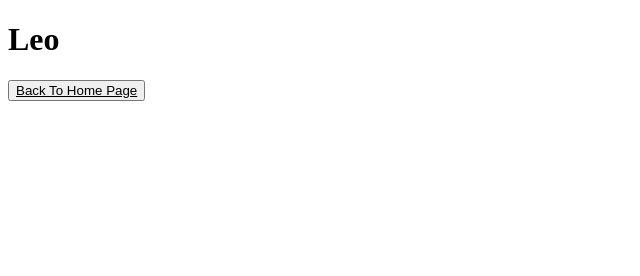
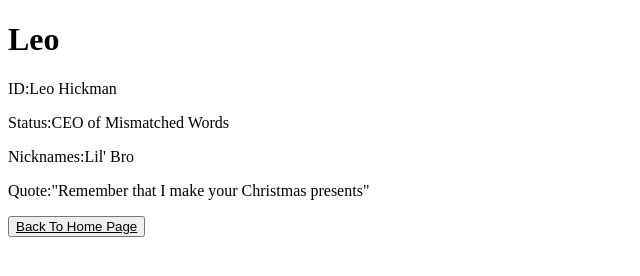
Before and after one commit to HENRA-html/DaFriendGroup.com, a plain HTML site: page Leo.html in a window 1280 px wide. Shown: the whole page, without its empty margins (0-640 px from the left). Drawn offline with Linux system fonts and the light colour scheme.

Commit message:
Update Leo.html

```diff
--- a/Leo.html
+++ b/Leo.html
@@ -7,8 +7,10 @@
     <h1>Leo</h1>
 </head>
 <body>
-
-
+    <p>ID:Leo Hickman</p>
+    <p>Status:CEO of Mismatched Words</p>
+    <p>Nicknames:Lil' Bro</p>
+    <p>Quote:"Remember that I make your Christmas presents"</p>
     <button><a href="Opening-Page.html" style = "color:black">Back To Home Page</a></button>
 </body>
 </html>
```
